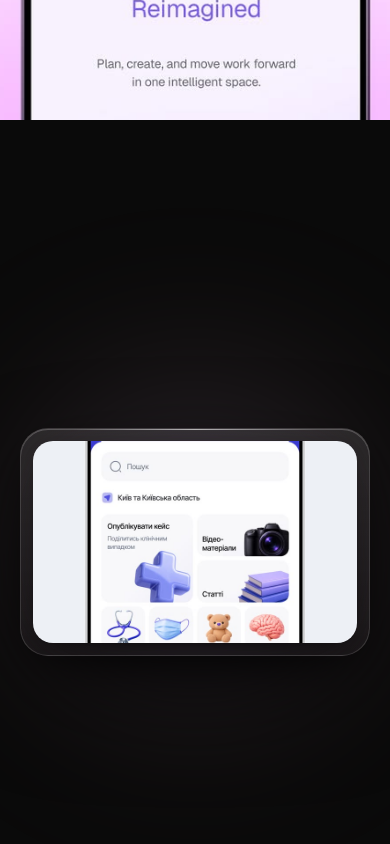
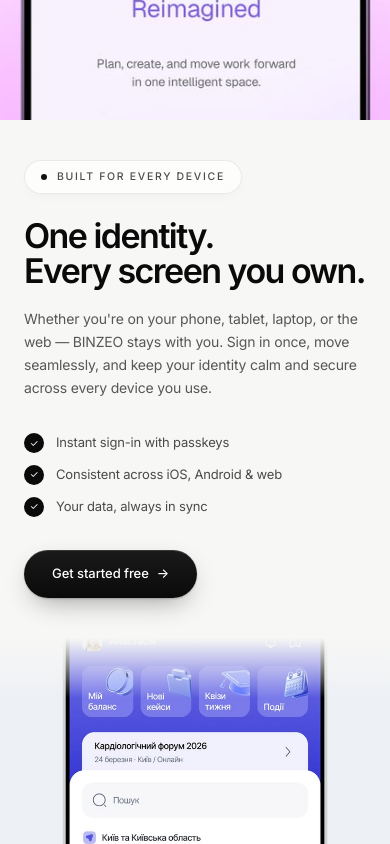
Before and after one commit to BINZEO369/auth.binzeo, a Next.js app: page / in a window 390 px wide. Shown: the part 1640-2484 px from the top of the page. Built offline with nearby package versions, Linux system fonts and the light colour scheme; no server answers.

Commit message:
Refactor phone case section layout and styles
Updated layout for phone case section to use grid display and adjusted styles for responsiveness. Changed background color and modified content structure for better alignment.

```diff
--- a/src/app/page.tsx
+++ b/src/app/page.tsx
@@ -333,90 +333,217 @@ export default async function HomePage() {
         </section>
 
         {/* ============================================================ */}
-        {/*  PHONE CASE 2 — FULL-SCREEN WITH SOFT FRAME                   */}
-        {/*  Unique touch: image contained within a soft rounded frame    */}
-        {/*  with subtle gradient background and deep shadow             */}
+        {/*  PHONE CASE 2 — SPLIT: TEXT LEFT + IMAGE RIGHT                */}
         {/* ============================================================ */}
         <section
           style={{
             position: "relative",
             width: "100vw",
+            height: "100vh",
             minHeight: "100dvh",
             marginLeft: "calc(-50vw + 50%)",
             marginRight: "calc(-50vw + 50%)",
             overflow: "hidden",
-            backgroundColor: "#0a0a0a",
+            backgroundColor: "#f7f7f5",
+            display: "grid",
+            gridTemplateColumns: "1fr 1fr",
+          }}
+          className="phone-case-2-grid"
+        >
+          {/* Responsive: mobile এ stack হবে */}
+          <style>{`
+            @media (max-width: 900px) {
+              .phone-case-2-grid {
+                grid-template-columns: 1fr !important;
+                height: auto !important;
+                min-height: 100dvh !important;
+              }
+            }
+          `}</style>
+
+          {/* ==================================================== */}
+          {/*  LEFT — TEXT CONTENT                                  */}
+          {/* ==================================================== */}
+          <div
+            style={{
+              position: "relative",
               display: "flex",
               alignItems: "center",
               justifyContent: "center",
-            padding: "clamp(40px, 8vh, 96px) clamp(20px, 4vw, 64px)",
+              padding: "clamp(40px, 6vw, 96px) clamp(24px, 4vw, 72px)",
+              backgroundColor: "#f7f7f5",
+              zIndex: 2,
             }}
           >
-          {/* Ambient gradient glow behind the frame */}
+            <div style={{ maxWidth: "560px", width: "100%" }}>
+              {/* Kicker */}
               <div
-            aria-hidden="true"
                 style={{
-              position: "absolute",
-              top: "50%",
-              left: "50%",
-              transform: "translate(-50%, -50%)",
-              width: "min(120vw, 1200px)",
-              height: "min(120vw, 1200px)",
-              background:
-                "radial-gradient(circle, rgba(160,180,255,0.18) 0%, rgba(255,180,200,0.10) 40%, transparent 70%)",
-              filter: "blur(80px)",
-              pointerEvents: "none",
+                  display: "inline-flex",
+                  alignItems: "center",
+                  gap: "10px",
+                  padding: "8px 16px",
+                  borderRadius: "999px",
+                  border: "1px solid rgba(0,0,0,0.08)",
+                  background: "rgba(255,255,255,0.7)",
+                  backdropFilter: "blur(20px) saturate(180%)",
+                  WebkitBackdropFilter: "blur(20px) saturate(180%)",
+                  boxShadow:
+                    "inset 0 1px 0 0 rgba(255,255,255,0.9), 0 4px 16px -8px rgba(0,0,0,0.08)",
+                  color: "rgba(0,0,0,0.7)",
+                  fontSize: "clamp(10.5px, 1vw, 12.5px)",
+                  fontWeight: 500,
+                  letterSpacing: "0.16em",
+                  textTransform: "uppercase",
+                  marginBottom: "clamp(20px, 3vh, 32px)",
+                  animation:
+                    "bz-fade-up 0.9s cubic-bezier(0.22, 1, 0.36, 1) 0.15s both",
+                }}
+              >
+                <span
+                  style={{
+                    width: "6px",
+                    height: "6px",
+                    borderRadius: "999px",
+                    backgroundColor: "#111",
                   }}
                 />
+                Built for every device
+              </div>
 
-          {/* Soft frosted frame around the phone case */}
+              {/* Title */}
+              <h2
+                style={{
+                  margin: "0 0 clamp(16px, 2.2vh, 26px)",
+                  fontSize: "clamp(34px, 4.5vw, 62px)",
+                  lineHeight: 1.02,
+                  letterSpacing: "-0.045em",
+                  fontWeight: 600,
+                  color: "#0a0a0a",
+                  animation:
+                    "bz-fade-up 1s cubic-bezier(0.22, 1, 0.36, 1) 0.3s both",
+                }}
+              >
+                One identity.
+                <br />
+                Every screen you own.
+              </h2>
+
+              {/* Subtitle */}
+              <p
+                style={{
+                  margin: "0 0 clamp(28px, 4vh, 40px)",
+                  fontSize: "clamp(14px, 1.25vw, 17px)",
+                  lineHeight: 1.65,
+                  color: "rgba(0,0,0,0.65)",
+                  maxWidth: "480px",
+                  animation:
+                    "bz-fade-up 1s cubic-bezier(0.22, 1, 0.36, 1) 0.45s both",
+                }}
+              >
+                Whether you&apos;re on your phone, tablet, laptop, or the web —
+                BINZEO stays with you. Sign in once, move seamlessly, and keep
+                your identity calm and secure across every device you use.
+              </p>
+
+              {/* Small feature list */}
+              <ul
+                style={{
+                  listStyle: "none",
+                  padding: 0,
+                  margin: "0 0 clamp(28px, 4vh, 40px)",
+                  display: "flex",
+                  flexDirection: "column",
+                  gap: "clamp(10px, 1.4vh, 14px)",
+                  animation:
+                    "bz-fade-up 1s cubic-bezier(0.22, 1, 0.36, 1) 0.6s both",
+                }}
+              >
+                {[
+                  "Instant sign-in with passkeys",
+                  "Consistent across iOS, Android & web",
+                  "Your data, always in sync",
+                ].map((item) => (
+                  <li
+                    key={item}
+                    style={{
+                      display: "flex",
+                      alignItems: "center",
+                      gap: "12px",
+                      fontSize: "clamp(13px, 1.1vw, 15px)",
+                      color: "rgba(0,0,0,0.7)",
+                    }}
+                  >
+                    <span
+                      style={{
+                        display: "inline-flex",
+                        width: "20px",
+                        height: "20px",
+                        borderRadius: "999px",
+                        backgroundColor: "#0a0a0a",
+                        color: "#ffffff",
+                        alignItems: "center",
+                        justifyContent: "center",
+                        flexShrink: 0,
+                        fontSize: "10px",
+                      }}
+                    >
+                      ✓
+                    </span>
+                    {item}
+                  </li>
+                ))}
+              </ul>
+
+              {/* CTA */}
+              <div
+                style={{
+                  animation:
+                    "bz-fade-up 1s cubic-bezier(0.22, 1, 0.36, 1) 0.75s both",
+                }}
+              >
+                <Link
+                  href={isLoggedIn ? "/dashboard" : "/signup"}
+                  style={{
+                    display: "inline-flex",
+                    alignItems: "center",
+                    gap: "8px",
+                    padding: "14px 28px",
+                    borderRadius: "999px",
+                    background:
+                      "linear-gradient(180deg, #1a1a1a 0%, #0a0a0a 100%)",
+                    color: "#ffffff",
+                    fontSize: "clamp(13px, 1.1vw, 14.5px)",
+                    fontWeight: 500,
+                    letterSpacing: "-0.005em",
+                    boxShadow:
+                      "inset 0 1px 0 0 rgba(255,255,255,0.14), 0 1px 2px rgba(0,0,0,0.2), 0 10px 28px -10px rgba(0,0,0,0.45)",
+                    transition: "all 0.35s cubic-bezier(0.22, 1, 0.36, 1)",
+                  }}
+                >
+                  {isLoggedIn ? "Open dashboard" : "Get started free"}
+                  <span aria-hidden="true">→</span>
+                </Link>
+              </div>
+            </div>
+          </div>
+
+          {/* ==================================================== */}
+          {/*  RIGHT — PHONE CASE 2 IMAGE (full bleed)             */}
+          {/* ==================================================== */}
           <div
             style={{
               position: "relative",
-              zIndex: 2,
-              width: "100%",
-              maxWidth: "min(92vw, 860px)",
-              borderRadius: "clamp(28px, 4vw, 48px)",
-              padding: "clamp(12px, 1.6vw, 20px)",
-              background:
-                "linear-gradient(180deg, rgba(255,255,255,0.10) 0%, rgba(255,255,255,0.03) 100%)",
-              backdropFilter: "blur(40px) saturate(180%)",
-              WebkitBackdropFilter: "blur(40px) saturate(180%)",
-              border: "1px solid rgba(255,255,255,0.14)",
-              boxShadow:
-                "inset 0 1px 0 0 rgba(255,255,255,0.22), 0 40px 120px -32px rgba(0,0,0,0.9), 0 12px 40px -14px rgba(0,0,0,0.6)",
-            }}
-          >
-            {/* Top sheen line */}
-            <span
-              aria-hidden="true"
-              style={{
-                position: "absolute",
-                top: 0,
-                left: "15%",
-                right: "15%",
-                height: "1px",
-                background:
-                  "linear-gradient(90deg, transparent, rgba(255,255,255,0.55), transparent)",
-                pointerEvents: "none",
-              }}
-            />
-
-            {/* Inner image container */}
-            <div
-              style={{
-                position: "relative",
-                width: "100%",
-                aspectRatio: "16 / 10",
-                borderRadius: "clamp(20px, 3vw, 36px)",
               overflow: "hidden",
-                boxShadow:
-                  "0 20px 60px -24px rgba(0,0,0,0.7), 0 4px 12px -4px rgba(0,0,0,0.4)",
+              backgroundColor: "#0a0a0a",
+              minHeight: "clamp(400px, 60vh, 100dvh)",
+              animation:
+                "bz-fade-in 1.2s cubic-bezier(0.22, 1, 0.36, 1) 0.2s both",
             }}
           >
             <img
               src="/images/phonecase2.jpg"
-                alt=""
+              alt="BINZEO phone case on a modern smartphone"
               style={{
                 position: "absolute",
                 inset: 0,
@@ -427,7 +554,36 @@ export default async function HomePage() {
                 display: "block",
               }}
             />
-            </div>
+
+            {/* Subtle left-edge fade to blend with text side */}
+            <div
+              aria-hidden="true"
+              className="phone-case-2-fade"
+              style={{
+                position: "absolute",
+                top: 0,
+                left: 0,
+                bottom: 0,
+                width: "80px",
+                background:
+                  "linear-gradient(90deg, rgba(247,247,245,1) 0%, rgba(247,247,245,0) 100%)",
+                pointerEvents: "none",
+              }}
+            />
+            {/* Responsive: mobile এ fade হবে vertical */}
+            <style>{`
+              @media (max-width: 900px) {
+                .phone-case-2-fade {
+                  width: 100% !important;
+                  height: 60px !important;
+                  top: 0 !important;
+                  left: 0 !important;
+                  right: 0 !important;
+                  bottom: auto !important;
+                  background: linear-gradient(180deg, rgba(247,247,245,1) 0%, rgba(247,247,245,0) 100%) !important;
+                }
+              }
+            `}</style>
           </div>
         </section>
 
```
Lines whose indentation alone changed are shown as unchanged.
